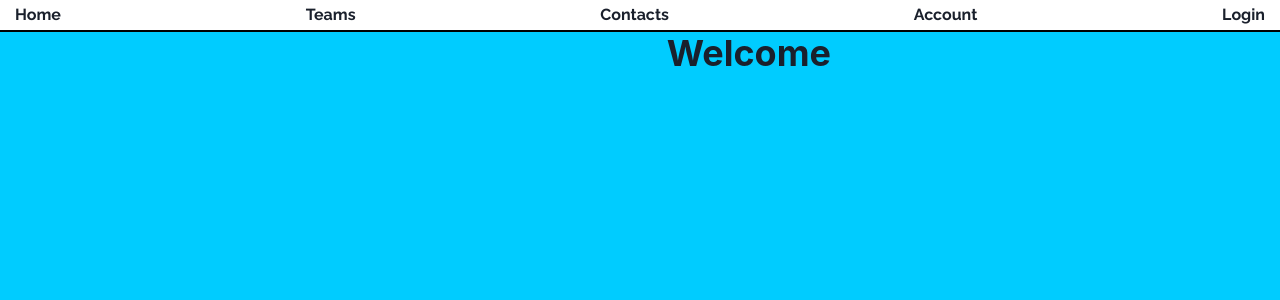
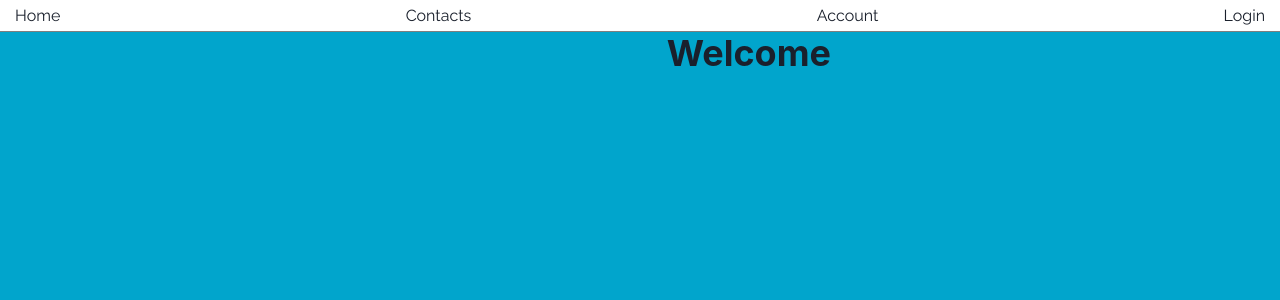
Before and after one commit to mikey712712/Project3forreal, a React (Vite) app: page / in a window 1280 px wide. Shown: the top 300 px of the page. Built offline with nearby package versions, Linux system fonts and the light colour scheme; no server answers; the database is empty.

Commit message:
logout button working, styling changes

```diff
--- a/src/App.css
+++ b/src/App.css
@@ -8,7 +8,7 @@ html {
 body {
 	width: 100%;
 	max-height: 100%;
-	background-color: #00ccff !important;
+	background-color: #01a5cc !important;
 	font-family: "Raleway", sans-serif !important;
 }
 
--- a/src/App.jsx
+++ b/src/App.jsx
@@ -48,7 +48,9 @@ function App() {
 			setUser(currUser)
 			// console.log("userSignedIN", currUser)
 		} else {
-			setUser(null)
+			if (user !== null) {
+				setUser(null)
+			}
 			// console.log("loggedout")
 		}
 	})
@@ -58,8 +60,7 @@ function App() {
 		<ChakraProvider>
 			<BrowserRouter>
 				<div className="App">
-					<Header auth={auth} user={user} />
-					<Main user={user} />
+					<Main user={user} setUser={setUser} />
 				</div>
 			</BrowserRouter>
 		</ChakraProvider>
--- a/src/components/ChatRoom.jsx
+++ b/src/components/ChatRoom.jsx
@@ -19,6 +19,7 @@ export default function ChatRoom({ roomNumber, setVideoOn }) {
 					borderRight="2px solid #1B4965"
 					borderLeft="2px solid #1B4965"
 					flex="1 1 auto"
+					bgColor="white"
 				>
 					<MessageList roomNumber={roomNumber} />
 				</Box>
@@ -30,7 +31,7 @@ export default function ChatRoom({ roomNumber, setVideoOn }) {
 					borderBottomRadius="10px"
 					border="2px solid #1B4965"
 					w="100%"
-					backgroundColor="#62b6cb"
+					backgroundColor="#006680"
 				>
 					<SubmitChatButton roomNumber={roomNumber} />
 				</Flex>
--- a/src/components/ChatRoomHeader.jsx
+++ b/src/components/ChatRoomHeader.jsx
@@ -1,4 +1,4 @@
-import { Box, Button, Flex, Heading } from "@chakra-ui/react"
+import { Avatar, Box, Button, Flex, Heading } from "@chakra-ui/react"
 import { auth, RealTimeDB } from "../App"
 import { useEffect, useState } from "react"
 import { ref, onValue } from "firebase/database"
@@ -28,7 +28,10 @@ export default function ChatRoomHeader({ roomNumber, setVideoOn }) {
 	}, [roomNumber])
 	return (
 		<Flex bgColor="white" justify="space-between" alignItems="center" borderTopRadius="10px" border="2px solid #1B4965" w="100%" h="fit-content" p="10px">
-			<Heading fontSize="1.7em">{targetUser.displayName}</Heading>
+			<Flex alignItems="center">
+				<Avatar m="0 5px 0 0" />
+				<Heading fontSize="1.7em">{targetUser.displayName}</Heading>
+			</Flex>
 			<Button
 				onClick={async () => {
 					setVideoOn("full")
--- a/src/components/Contact.jsx
+++ b/src/components/Contact.jsx
@@ -55,10 +55,12 @@ export default function Contact({ photoURL, displayName, uid, me, setRoomNumber
 	}
 	return (
 		<Flex
-			bgColor="rgba(255,255,255,0.8)"
 			alignItems="center"
 			borderRadius="6px"
 			border={"1px solid rgba(0,0,0,0.2)"}
+			bgColor="rgba(255,255,255,0.8)"
+			_hover={{ backgroundColor: "rgba(255,255,255,0.65)" }}
+			transition="0.2s"
 			color="#266E80"
 			m="4px"
 			p="6px"
--- a/src/components/Contacts.jsx
+++ b/src/components/Contacts.jsx
@@ -203,7 +203,7 @@ export default function Contacts({ user, setRoomNumber }) {
 			borderTop="2px solid #1B4965"
 			borderRightRadius="10px"
 		>
-			<Text fontSize="1.6em" color="white" paddingLeft="10px">
+			<Text fontWeight="500" fontSize="1.6em" color="white" padding="4px 0 4px 10px">
 				Contacts {currentFriendsList.length}
 			</Text>
 			{renderedFriendRequests}
--- a/src/components/Header.jsx
+++ b/src/components/Header.jsx
@@ -1,14 +1,16 @@
-import { Flex } from "@chakra-ui/react"
+import { Flex, Text } from "@chakra-ui/react"
 import { ref, remove } from "firebase/database"
 import { Link, useNavigate } from "react-router-dom"
 import { auth, RealTimeDB } from "../App"
 import { hangUp } from "../functions/FirebaseRTC"
+import { signOut, getAuth } from "firebase/auth"
 
-export default function Header({ user }) {
+export default function Header({ user, videoOn, setUser }) {
 	const navigate = useNavigate()
 	const handleLogout = () => {
 		remove(ref(RealTimeDB, "OnlineStatus/" + user.uid))
-		auth.signOut()
+		setUser(null)
+		signOut(auth)
 		navigate("/login")
 	}
 
@@ -20,28 +22,40 @@ export default function Header({ user }) {
 			boxSizing="border-box"
 			p="5px 15px"
 			backgroundColor="white"
-			fontWeight="bold"
+			fontWeight="400"
 			h="4vh"
 			position="fixed"
 			top="0"
 			zIndex="100"
-			borderBottom="2px solid black"
+			borderBottom="1px solid rgba(0,0,0,0.5)"
 		>
-			<Link to="/">Home</Link>
-			<Link to="/Users">Teams</Link>
-			<a href="">Contacts</a>
-			<Link to="/account">Account</Link>
+			<Link to="/">
+				<Text _hover={{ fontWeight: "600" }}>Home</Text>
+			</Link>
+			<Link to="/Users">
+				<Text _hover={{ fontWeight: "600" }}>Contacts</Text>
+			</Link>
+			<Link to="/account">
+				<Text _hover={{ fontWeight: "600" }}>Account</Text>
+			</Link>
 			{user ? (
-				<a
+				<a>
+					<Text
 						onClick={() => {
+							if (videoOn) {
 								hangUp()
+							}
 							handleLogout()
 						}}
+						_hover={{ fontWeight: "600" }}
 					>
 						Logout
+					</Text>
 				</a>
 			) : (
-				<Link to="/login">Login</Link>
+				<Link to="/login">
+					<Text _hover={{ fontWeight: "600" }}>Login</Text>
+				</Link>
 			)}
 		</Flex>
 	)
--- a/src/components/Main.jsx
+++ b/src/components/Main.jsx
@@ -9,12 +9,13 @@ import UserList from "./UserList"
 import ChatPage from "./ChatPage"
 import Home from "./Home"
 import Call from "./Call"
+import Header from "./Header"
 import { useEffect, useState } from "react"
 import { Box } from "@chakra-ui/react"
 import { onValue, ref } from "firebase/database"
-import { RealTimeDB } from "../App"
+import { auth, RealTimeDB } from "../App"
 
-export default function Main({ user }) {
+export default function Main({ user, setUser }) {
 	const [videoOn, setVideoOn] = useState(null)
 	const [roomNumber, setRoomNumber] = useState("")
 	const [incomingCall, setIncomingCall] = useState("")
@@ -31,17 +32,23 @@ export default function Main({ user }) {
 		})
 	}, [user])
 	return (
+		<>
+			<Header auth={auth} user={user} setUser={setUser} videoOn={videoOn} />
 			<Box w="100%" h="100%">
 				{user ? <Contacts user={user} setRoomNumber={setRoomNumber} /> : null}
 				<Box bgColor="unset" position="fixed" top="4vh" left="17%" w="83%" h="96vh">
 					<Routes>
 						<Route path="/" element={<Home user={user} />} />
+						<Route path="/login" element={<Login />} />
+						{user ? (
+							<>
 								<Route path="/chat" element={<ChatPage setVideoOn={setVideoOn} roomNumber={roomNumber} />} />
 								<Route path="/register" element={<Register />} />
-					<Route path="/login" element={<Login />} />
 								<Route path="/userSettings" element={<UserSettings />} />
 								<Route path="/account" element={<Account user={user} />} />
 								<Route path="/Users" element={<UserList />} />
+							</>
+						) : null}
 					</Routes>
 				</Box>
 				<>
@@ -64,6 +71,7 @@ export default function Main({ user }) {
 					) : null}
 				</>
 			</Box>
+		</>
 	)
 }
 
--- a/src/components/Message.jsx
+++ b/src/components/Message.jsx
@@ -4,7 +4,7 @@ export default function Message({ message, author, mine }) {
 	if (mine === "yes") {
 		return (
 			<Flex w="100%" justify="flex-end">
-				<Flex borderRadius="5px" backgroundColor="#006680" m="5px" color="white" minW="100px" maxW="80%" my="1" p="3">
+				<Flex borderRadius="5px" backgroundColor="#01A5CC" m="5px" color="white" minW="100px" maxW="80%" my="1" p="3">
 					<Text>{message}</Text>
 				</Flex>
 			</Flex>
@@ -12,7 +12,7 @@ export default function Message({ message, author, mine }) {
 	} else {
 		return (
 			<Flex w="100%">
-				<Flex borderRadius="5px" backgroundColor="#006680" m="5px" color="black" minW="100px" maxW="80%" my="1" p="3">
+				<Flex borderRadius="5px" backgroundColor="lightgrey" m="5px" color="black" minW="100px" maxW="80%" my="1" p="3">
 					<Text>{message}</Text>
 				</Flex>
 			</Flex>
--- a/src/components/SubmitChatButton.jsx
+++ b/src/components/SubmitChatButton.jsx
@@ -39,7 +39,7 @@ export default function SubmitChatButton({ roomNumber }) {
 					rows="5"
 					onKeyUp={handleKeyPress}
 				></Textarea>
-				<Button h="30px" m="0 0 0 5px" color="white" backgroundColor="#1B4965" type="submit">
+				<Button h="30px" m="0 0 0 5px" bgColor="rgba(255,255,255,0.8)" color="#266E80" type="submit">
 					Chat
 				</Button>
 			</Flex>
```
Lines whose indentation alone changed are shown as unchanged.
